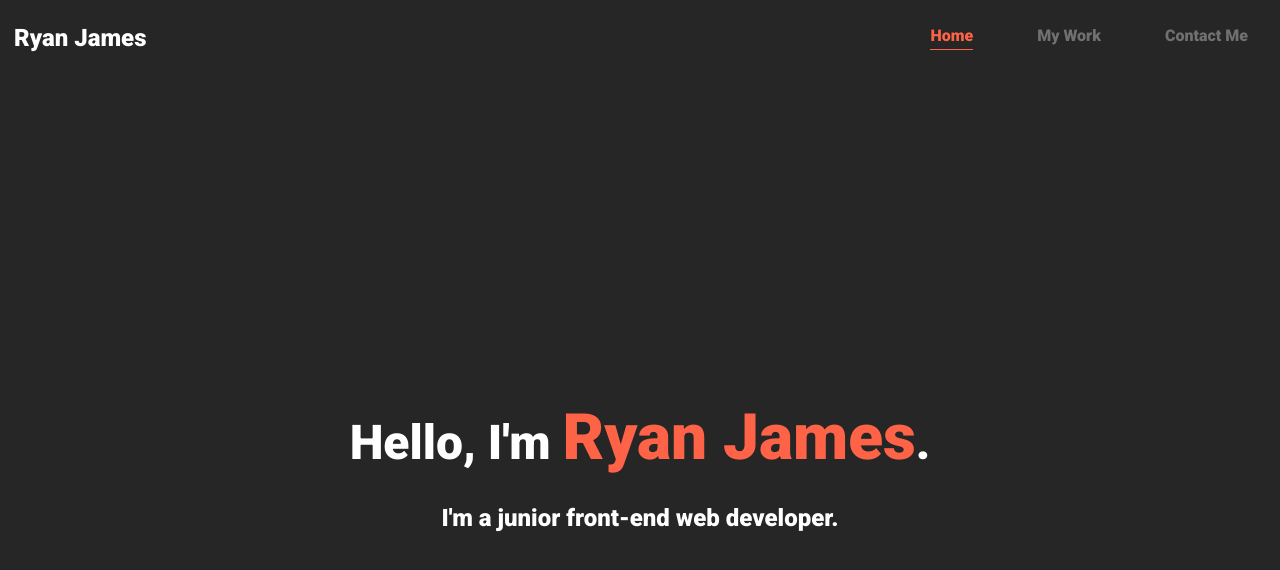
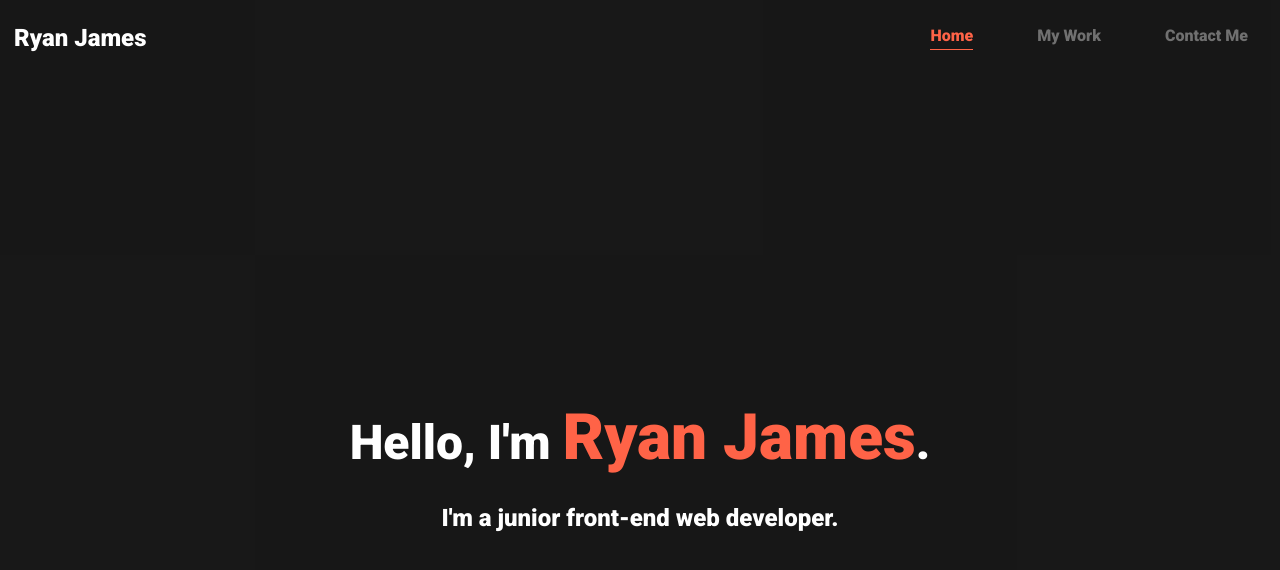
Before and after one commit to ryry08/My-Page-CSS-Practice, a plain HTML site: page index.html in a window 1280 px wide. Drawn offline with Linux system fonts and the light colour scheme; the site is published under a folder, as on GitHub Pages, so addresses that start at the root find nothing.

Commit message:
Update styles.css

```diff
--- a/css/styles.css
+++ b/css/styles.css
@@ -174,7 +174,7 @@ nav a:focus {
   position: relative;
   height: 100vh;
   overflow: hidden;
-  background: url(/images/jpg.jpg) no-repeat center;
+  background: url(../images/jpg.jpg) no-repeat center;
   background-size: cover;
   z-index: 0;
 }
```
